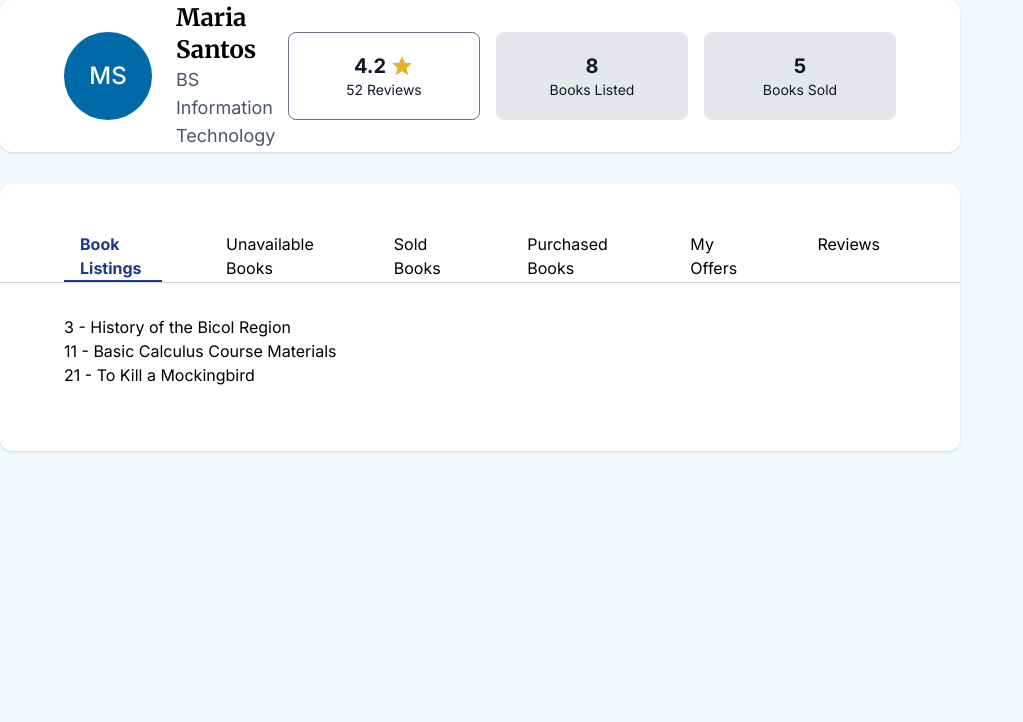
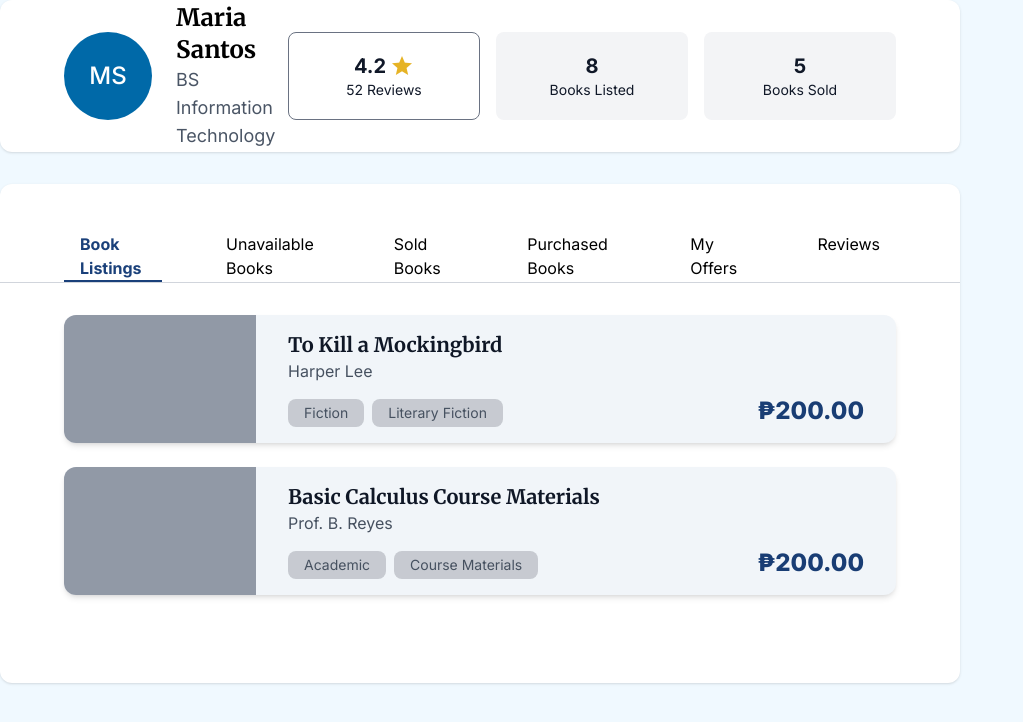
Before and after one commit to lnajarila/ateneo-lithub, a React (Vite) app: page /user/1 in a window 1280 px wide. Shown: the top 722 px of the page, without its empty margins (0-1023 px from the left). Built offline with nearby package versions, Linux system fonts and the light colour scheme.

Commit message:
feature(profile): Display book listings as cards

```diff
--- a/src/components/Card.jsx
+++ b/src/components/Card.jsx
@@ -3,9 +3,16 @@
  * Description: Card component for common use in widgets.
  */
 
-function Card({ children }) {
+function Card({ elevation, children }) {
+  const commonClasses = 'rounded-xl overflow-hidden duration-300 ';
+  const elevationClassesList = [
+    'bg-white shadow-sm',
+    'bg-slate-100 hover:bg-slate-50 shadow-md hover:shadow-lg duration-300',
+  ];
+  const elevationClasses = elevationClassesList[elevation - 1];
+
   return (
-    <article className='px-16 py-8 rounded-xl bg-white shadow-sm'>
+    <article className={commonClasses.concat(elevationClasses)}>
       { children }
     </article>
   );
--- /dev/null
+++ b/src/components/Chip.jsx
@@ -0,0 +1,14 @@
+/**
+ * Author: Lurd Synell B. Najarila
+ * Description: Chip component for common use in widgets.
+ */
+
+function Chip({ children }) {
+  return (
+    <p className='rounded-lg px-4 py-1 bg-gray-300 text-gray-600 text-sm'>
+      {children}
+    </p>
+  );
+}
+
+export default Chip;
--- a/src/context/ListingContext.jsx
+++ b/src/context/ListingContext.jsx
@@ -27,7 +27,16 @@ export const ListingProvider = ({ children }) => {
   // READ: Get listings
   const getListings = () => listings;
   const getListingById = (id) => listings.find((listing) => listing.id === id);
-  const getListingByUserId = (userId) => listings.filter((listing) => listing.userId === userId);
+  const getListingsByUserId = (userId, listingStatus) => {
+    return listings
+      .filter((listing) => listing.userId === userId)
+      .filter((listing) => listing.status === listingStatus)
+      .sort((a, b) => {
+        const dateA = new Date(a.createdAt);
+        const dateB = new Date(b.createdAt);
+        return dateB - dateA;
+      });
+  };
 
   // UPDATE: Modify an existing listing
   const updateListings = (id, updatedData) => {
@@ -52,7 +61,7 @@ export const ListingProvider = ({ children }) => {
         createListing,
         getListings,
         getListingById,
-        getListingByUserId,
+        getListingsByUserId,
         updateListings,
         deleteListing,
       }}
--- a/src/data/sampleListings.js
+++ b/src/data/sampleListings.js
@@ -20,7 +20,7 @@ export const sampleListings = [
     imageUrls: [],
     createdAt: '2025-01-13T15:22:05Z', // Earliest date
     updatedAt: '2025-01-14T09:00:00Z',
-    status: 'Active'
+    status: 'Available'
   },
   {
     id: 2,
@@ -38,7 +38,7 @@ export const sampleListings = [
     imageUrls: [],
     createdAt: '2025-01-16T08:55:11Z',
     updatedAt: '2025-01-16T08:55:11Z',
-    status: 'Active'
+    status: 'Available'
   },
   {
     id: 3,
@@ -74,7 +74,7 @@ export const sampleListings = [
     imageUrls: [],
     createdAt: '2025-01-23T11:03:18Z',
     updatedAt: '2025-01-25T16:30:00Z',
-    status: 'Pending'
+    status: 'Sold'
   },
   {
     id: 5,
@@ -92,7 +92,7 @@ export const sampleListings = [
     imageUrls: [],
     createdAt: '2025-01-27T09:15:01Z',
     updatedAt: '2025-01-27T09:15:01Z',
-    status: 'Active'
+    status: 'Available'
   },
   {
     id: 6,
@@ -110,7 +110,7 @@ export const sampleListings = [
     imageUrls: [],
     createdAt: '2025-01-30T13:25:00Z',
     updatedAt: '2025-02-01T10:10:10Z',
-    status: 'Active'
+    status: 'Available'
   },
   {
     id: 7,
@@ -128,7 +128,7 @@ export const sampleListings = [
     imageUrls: [],
     createdAt: '2025-02-02T09:00:00Z',
     updatedAt: '2025-02-02T09:00:00Z',
-    status: 'Active'
+    status: 'Available'
   },
   {
     id: 8,
@@ -146,7 +146,7 @@ export const sampleListings = [
     imageUrls: [],
     createdAt: '2025-02-05T18:45:00Z',
     updatedAt: '2025-02-05T18:45:00Z',
-    status: 'Active'
+    status: 'Available'
   },
   {
     id: 9,
@@ -182,7 +182,7 @@ export const sampleListings = [
     imageUrls: [],
     createdAt: '2025-02-13T10:30:00Z',
     updatedAt: '2025-02-14T11:35:00Z',
-    status: 'Active'
+    status: 'Available'
   },
   {
     id: 11,
@@ -200,7 +200,7 @@ export const sampleListings = [
     imageUrls: [],
     createdAt: '2025-02-17T16:20:00Z',
     updatedAt: '2025-02-20T08:00:00Z',
-    status: 'Active'
+    status: 'Available'
   },
   {
     id: 12,
@@ -218,7 +218,7 @@ export const sampleListings = [
     imageUrls: [],
     createdAt: '2025-02-21T13:00:00Z',
     updatedAt: '2025-02-21T13:00:00Z',
-    status: 'Active'
+    status: 'Available'
   },
   {
     id: 13,
@@ -236,7 +236,7 @@ export const sampleListings = [
     imageUrls: [],
     createdAt: '2025-02-25T07:45:00Z',
     updatedAt: '2025-02-25T07:45:00Z',
-    status: 'Active'
+    status: 'Available'
   },
   {
     id: 14,
@@ -272,7 +272,7 @@ export const sampleListings = [
     imageUrls: [],
     createdAt: '2025-03-05T09:10:00Z',
     updatedAt: '2025-03-05T09:10:00Z',
-    status: 'Active'
+    status: 'Available'
   },
   {
     id: 16,
@@ -290,7 +290,7 @@ export const sampleListings = [
     imageUrls: [],
     createdAt: '2025-03-09T12:00:00Z',
     updatedAt: '2025-03-11T14:30:00Z',
-    status: 'Pending'
+    status: 'Sold'
   },
   {
     id: 17,
@@ -308,7 +308,7 @@ export const sampleListings = [
     imageUrls: [],
     createdAt: '2025-03-13T15:00:00Z',
     updatedAt: '2025-03-14T10:00:00Z',
-    status: 'Active'
+    status: 'Available'
   },
   {
     id: 18,
@@ -344,7 +344,7 @@ export const sampleListings = [
     imageUrls: [],
     createdAt: '2025-03-21T08:00:00Z',
     updatedAt: '2025-03-22T12:12:12Z',
-    status: 'Active'
+    status: 'Available'
   },
   {
     id: 20,
@@ -362,7 +362,7 @@ export const sampleListings = [
     imageUrls: [],
     createdAt: '2025-03-25T10:10:10Z',
     updatedAt: '2025-03-28T11:11:11Z',
-    status: 'Active'
+    status: 'Available'
   },
   {
     id: 21,
@@ -380,7 +380,7 @@ export const sampleListings = [
     imageUrls: [],
     createdAt: '2025-03-29T19:30:00Z',
     updatedAt: '2025-04-01T09:00:00Z',
-    status: 'Active'
+    status: 'Available'
   },
   {
     id: 22,
@@ -398,7 +398,7 @@ export const sampleListings = [
     imageUrls: [],
     createdAt: '2025-04-02T11:20:00Z',
     updatedAt: '2025-04-02T11:20:00Z',
-    status: 'Active'
+    status: 'Available'
   },
   {
     id: 23,
@@ -416,7 +416,7 @@ export const sampleListings = [
     imageUrls: [],
     createdAt: '2025-04-06T13:14:15Z',
     updatedAt: '2025-04-06T13:14:15Z',
-    status: 'Active'
+    status: 'Available'
   },
   {
     id: 24,
@@ -452,7 +452,7 @@ export const sampleListings = [
     imageUrls: [],
     createdAt: '2025-04-14T16:00:00Z',
     updatedAt: '2025-04-17T09:30:00Z',
-    status: 'Active'
+    status: 'Available'
   },
   {
     id: 26,
@@ -470,7 +470,7 @@ export const sampleListings = [
     imageUrls: [],
     createdAt: '2025-04-18T12:30:00Z',
     updatedAt: '2025-04-18T12:30:00Z',
-    status: 'Active'
+    status: 'Available'
   },
   {
     id: 27,
@@ -488,7 +488,7 @@ export const sampleListings = [
     imageUrls: [],
     createdAt: '2025-04-22T05:05:05Z',
     updatedAt: '2025-04-23T06:06:06Z',
-    status: 'Active'
+    status: 'Available'
   },
   {
     id: 28,
@@ -506,7 +506,7 @@ export const sampleListings = [
     imageUrls: [],
     createdAt: '2025-04-28T10:00:00Z',
     updatedAt: '2025-04-28T10:00:00Z',
-    status: 'Active'
+    status: 'Available'
   },
   {
     id: 29,
@@ -524,7 +524,7 @@ export const sampleListings = [
     imageUrls: [],
     createdAt: '2025-05-05T09:00:00Z',
     updatedAt: '2025-05-06T11:00:00Z',
-    status: 'Pending'
+    status: 'Sold'
   },
   {
     id: 30,
@@ -542,6 +542,6 @@ export const sampleListings = [
     imageUrls: [],
     createdAt: '2025-05-22T11:11:11Z', // Latest date
     updatedAt: '2025-05-22T11:11:11Z',
-    status: 'Active'
+    status: 'Available'
   }
 ];
--- a/src/pages/profile/BookListings.jsx
+++ b/src/pages/profile/BookListings.jsx
@@ -1,15 +1,42 @@
 import { useContext } from 'react';
 import { ListingContext } from '../../context/ListingContext.jsx';
+import Card from '../../components/Card.jsx';
+import Chip from '../../components/Chip.jsx';
 
 function BookListings({ userId }) {
-  const { getListingByUserId } = useContext(ListingContext);
-  const listings = getListingByUserId(parseInt(userId));
+  const { getListingsByUserId } = useContext(ListingContext);
+  const listings = getListingsByUserId(parseInt(userId), 'Available');
+  const numberFormat = Intl.NumberFormat('PH', {style: 'currency', currency: 'PHP'});
 
   return (
     <ul>
       {listings.map((listing) => (
-        <li key={listing.id}>
-          {listing.id} - {listing.title}
+        <li key={listing.id} className='mb-6'>
+          <Card elevation={2}>
+            <div className='flex h-32 brightness-95 hover:brightness-100 duration-300 cursor-pointer'>
+              {/* Book Image */}
+              <figure className='w-64 h-full bg-gray-400'></figure>
+
+              {/* Listing Details */}
+              <section className='flex flex-col w-full h-full px-8 py-4'>
+                <hgroup>
+                  <h4 className='font-serif font-bold text-xl text-gray-900'>{listing.title}</h4>
+                  <p className='text-gray-600'>{listing.authors.join(', ')}</p>
+                </hgroup>
+
+                <div className='flex justify-between items-end h-full'>
+                  <div className='flex gap-2'>
+                    <Chip>{listing.category}</Chip>
+                    <Chip>{listing.subcategory}</Chip>
+                  </div>
+
+                  <p className='font-extrabold text-primary-500 text-2xl'>
+                    {numberFormat.format(listing.price)}
+                  </p>
+                </div>
+              </section>
+            </div>
+          </Card>
         </li>
       ))}
     </ul>
--- a/src/pages/profile/Profile.jsx
+++ b/src/pages/profile/Profile.jsx
@@ -38,14 +38,14 @@ function Profile() {
               return index === profileTabIndex
                 ? <li
                     key={index}
-                    className='px-4 border-b-2 border-blue-900 font-bold text-blue-900 cursor-pointer'
+                    className='px-4 border-b-2 border-primary-500 font-bold text-primary-500 cursor-pointer'
                     onClick={() => setProfileTabIndex(index)}
                   >
                     {tabName}
                   </li>
                 : <li
                     key={index}
-                    className='px-4 hover:border-b-1 hover:border-blue-900 cursor-pointer'
+                    className='px-4 hover:border-b-1 hover:border-primary-500 cursor-pointer'
                     onClick={() => setProfileTabIndex(index)}
                   >
                     {tabName}
--- a/src/widgets/ProfileCard.jsx
+++ b/src/widgets/ProfileCard.jsx
@@ -12,22 +12,23 @@ function ProfileCard({ userId }) {
   const user = getUserById(parseInt(userId));
 
   return (
-    <Card>
+    <Card elevation={1}>
+      <div className='px-16 py-8'>
         <div className='flex'>
-        <header className='flex flex-1 gap-6'>
+          <hgroup className='flex flex-1 gap-6'>
             {/* Profile Image */}
             <figure className='flex justify-center items-center aspect-square h-full rounded-full bg-sky-700'>
-            <span className='font-sans text-2xl font-medium text-white'>
+              <p className='font-sans text-2xl font-medium text-white'>
                 {user.firstName.charAt(0)}{user.lastName.charAt(0)}
-            </span>
+              </p>
             </figure>
 
             {/* Name and Role */}
             <div className='flex flex-1 flex-col justify-center'>
               <h3 className='font-serif font-bold text-2xl'>{user.firstName} {user.lastName}</h3>
-            <span className='font-sans text-gray-600 text-lg'>BS Information Technology</span>
+              <p className='font-sans text-gray-600 text-lg'>BS Information Technology</p>
             </div>
-        </header>
+          </hgroup>
           <aside className='flex-none'>
             <dl className='flex gap-4 justify-end h-full'>
               {/* User Rating */}
@@ -40,19 +41,20 @@ function ProfileCard({ userId }) {
               </div>
 
               {/* Books Listed */}
-            <div className='flex flex-col-reverse justify-center items-center w-48 py-4 rounded-lg bg-gray-200'>
+              <div className='flex flex-col-reverse justify-center items-center w-48 py-4 rounded-lg bg-gray-100'>
                 <dt className='text-sm text-gray-900'>Books Listed</dt>
                 <dd className='text-xl font-bold text-gray-900'>8</dd>
               </div>
 
               {/* Books Sold */}
-            <div className='flex flex-col-reverse justify-center items-center w-48 py-4 rounded-lg bg-gray-200'>
+              <div className='flex flex-col-reverse justify-center items-center w-48 py-4 rounded-lg bg-gray-100'>
                 <dt className='text-sm text-gray-900'>Books Sold</dt>
                 <dd className='text-xl font-bold text-gray-900'>5</dd>
               </div>
             </dl>
           </aside>
         </div>
+      </div>
     </Card>
   );
 }
```
Lines whose indentation alone changed are shown as unchanged.
